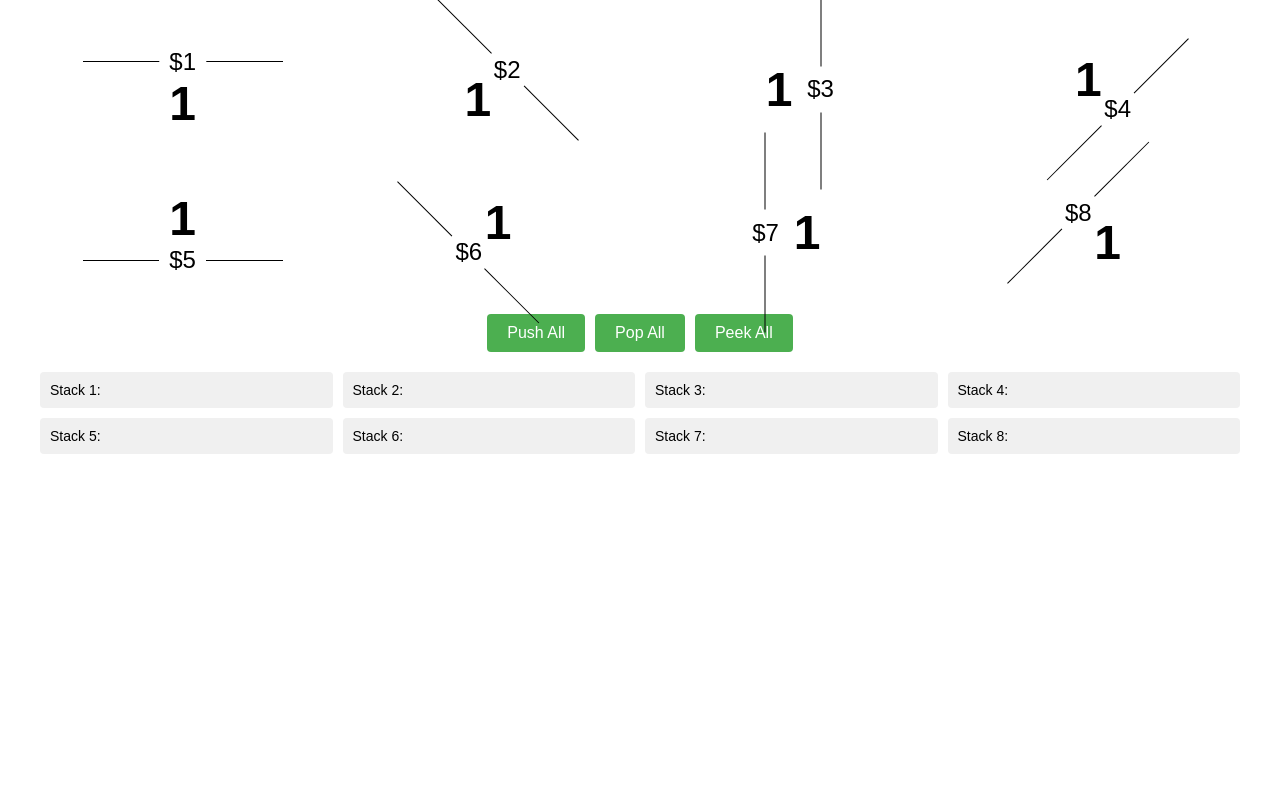
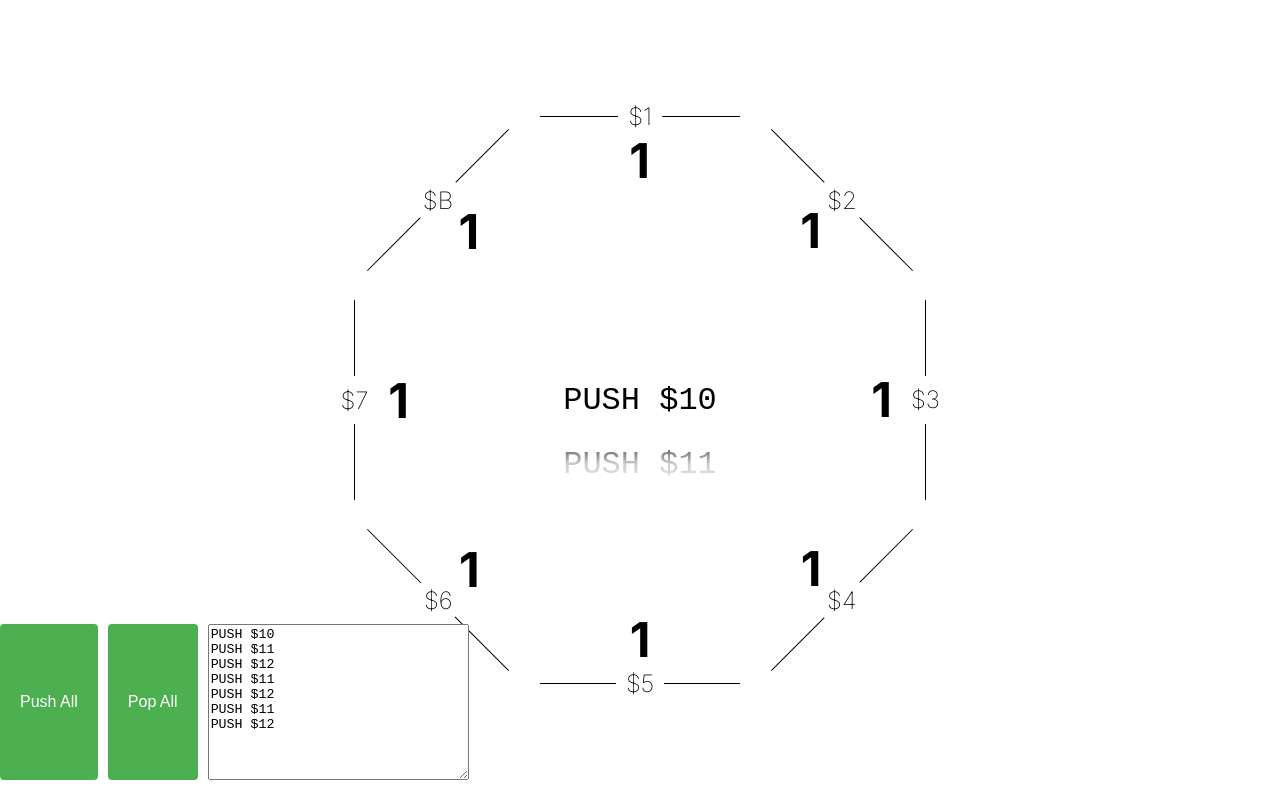
Before and after one commit to DaryeDev/valkyrie-vm, a Vue app: page / in a window 1280 px wide. Built offline with nearby package versions, Linux system fonts and the light colour scheme.

Commit message:
Editor bonito, algunos detalles y Stacks funcionales.
Queda pendiente enchufarlo todo a la VM.

```diff
--- a/index.html
+++ b/index.html
@@ -10,8 +10,15 @@
     <link href="https://fonts.googleapis.com/css2?family=Inter:ital,opsz,wght@0,14..32,100..900;1,14..32,100..900&display=swap" rel="stylesheet">
 
     <style>
-      body {
+      #app, body {
         font-family: 'Inter', sans-serif;
+        width: 100vw;
+        height: 100vh;
+        margin: 0;
+        display: flex;
+        justify-content: center;
+        align-items: center;
+        overflow: hidden;
       }
     </style>
 
--- a/src/components/LineEditor.vue
+++ b/src/components/LineEditor.vue
@@ -1,43 +1,204 @@
+<template>
+  <div class="editor-container" @wheel="interpretScroll" @keydown="handleKeyDown">
+    <div class="editor">
+      <div class="lines" ref="linesElement">
+        <div
+          v-for="(line, index) in lines"
+          :key="index"
+          class="line-wrapper"
+          :class="{ current: index === currentIndex }"
+          :ref="
+            (el) => {
+              if (index === currentIndex) currentLineRef = el;
+            }
+          "
+        >
+          <input v-model="lines[index]" @input="updateText" />
+        </div>
+      </div>
+    </div>
+    <div class="fade-top" @click="goUp"></div>
+    <div class="fade-bottom" @click="goDown"></div>
+  </div>
+</template>
+
 <script setup>
-import { ref } from 'vue'
+import { ref, computed, watch, nextTick } from "vue";
 
-defineProps({
-  msg: String,
-})
+const props = defineProps({
+  modelValue: {
+    type: String,
+    required: true,
+  },
+  currentLineIndex: {
+    type: Number,
+    default: 0,
+  },
+});
 
-const count = ref(0)
+const emit = defineEmits(["update:modelValue", "update:currentLineIndex"]);
+
+const currentLineRef = ref(null);
+const lines = ref(props.modelValue.split("\n").concat(""));
+const linesElement = ref(null);
+
+const currentIndex = computed({
+  get: () => props.currentLineIndex,
+  set: (value) => {
+    if (value >= 0 && value < lines.value.length) {
+      currentLineRef.value?.lastElementChild?.focus();
+      currentLineRef.value?.lastElementChild?.blur();
+      emit("update:currentLineIndex", value);
+      nextTick(() => {
+        currentLineRef.value?.scrollIntoView({
+          behavior: "smooth",
+          block: "center",
+        });
+
+        setTimeout(() => {
+          currentLineRef.value?.lastElementChild?.focus();
+        }, 150);
+      });
+    }
+  },
+});
+
+watch(
+  () => props.modelValue,
+  (newValue) => {
+    lines.value = newValue.split("\n").concat("");
+  }
+);
+
+function goUp() {
+  currentIndex.value = currentIndex.value - 1;
+}
+
+function goDown() {
+  currentIndex.value = currentIndex.value + 1;
+}
+
+function interpretScroll(e) {
+  e.preventDefault();
+  if (e.deltaY > 0) {
+    goDown();
+  } else if (e.deltaY < 0) {
+    goUp();
+  }
+}
+
+const updateText = () => {
+  emit("update:modelValue", lines.value.join("\n"));
+};
+
+const handleKeyDown = (e) => {
+  if (e.key === "ArrowDown") {
+    e.preventDefault();
+    goDown();
+  } else if (e.key === "ArrowUp") {
+    e.preventDefault();
+    goUp();
+  } else if (e.target === currentLineRef.value?.lastElementChild) {
+    if (e.key === "Tab") {
+      e.preventDefault();
+      if (e.shiftKey) {
+        goUp();
+      } else {
+        goDown();
+      }
+    } else if (e.key === "Enter") { // Add new line below
+      e.preventDefault();
+      lines.value.splice(currentIndex.value+1, 0, "");
+      emit("update:modelValue", lines.value.join("\n"));
+      goDown();
+    } else if (e.key === "Backspace") {
+      if (lines.value[currentIndex.value].length === 0) { // If it's an empty line, remove when hitting backspace
+        e.preventDefault();
+        lines.value.splice(currentIndex.value, 1);
+        emit("update:modelValue", lines.value.join("\n"));
+        goUp();
+      }
+    }
+  }
+};
 </script>
 
-<template>
-  <h1>{{ msg }}</h1>
+<style scoped lang="postcss">
+.editor-container {
+  position: relative;
+  height: 192px; /* Alto exacto para 3 líneas (64px * 3) */
+  overflow: hidden;
+}
 
-  <div class="card">
-    <button type="button" @click="count++">count is {{ count }}</button>
-    <p>
-      Edit
-      <code>components/HelloWorld.vue</code> to test HMR
-    </p>
-  </div>
+.editor {
+  height: 192px;
+  overflow-y: hidden;
 
-  <p>
-    Check out
-    <a href="https://vuejs.org/guide/quick-start.html#local" target="_blank"
-      >create-vue</a
-    >, the official Vue + Vite starter
-  </p>
-  <p>
-    Learn more about IDE Support for Vue in the
-    <a
-      href="https://vuejs.org/guide/scaling-up/tooling.html#ide-support"
-      target="_blank"
-      >Vue Docs Scaling up Guide</a
-    >.
-  </p>
-  <p class="read-the-docs">Click on the Vite and Vue logos to learn more</p>
-</template>
+  .lines {
+    overflow-y: scroll;
+    overflow-y: auto;
+    padding: 64px 0;
+  }
+}
 
-<style scoped>
-.read-the-docs {
-  color: #888;
+.line-wrapper {
+  height: 64px;
+  display: flex;
+  align-items: center;
+  justify-content: center;
+
+  &:not(.current) {
+    pointer-events: none;
+    user-select: none;
+  }
+}
+
+.line-wrapper input {
+  width: 100%;
+  height: 100%;
+  text-align: center;
+  font-family: monospace;
+  font-size: 2rem;
+  background: transparent;
+  border: none;
+  outline: none;
+}
+
+/* Degradados */
+.fade-top,
+.fade-bottom {
+  position: absolute;
+  left: 0;
+  right: 0;
+  height: 64px;
+}
+
+.fade-top {
+  top: 0;
+  background: linear-gradient(
+    to bottom,
+    rgb(255, 255, 255) 0%,
+    rgba(255, 255, 255, 0.8) 50%,
+    rgba(255, 255, 255, 0) 100%
+  );
+}
+
+.fade-bottom {
+  bottom: 0;
+  background: linear-gradient(
+    to top,
+    rgb(255, 255, 255) 0%,
+    rgba(255, 255, 255, 0.8) 50%,
+    rgba(255, 255, 255, 0) 100%
+  );
+}
+
+/* Ocultar scrollbar pero mantener funcionalidad */
+.editor {
+  scrollbar-width: none; /* Firefox */
+}
+
+.editor::-webkit-scrollbar {
+  display: none; /* Chrome, Safari, Edge */
 }
 </style>
--- a/src/components/NexusComponent.vue
+++ b/src/components/NexusComponent.vue
@@ -1,82 +1,117 @@
-<template>
-  <div class="multi-stack-container">
-    <div class="stacks-grid">
-      <StackComponent
-        v-for="(stack, index) in stacks"
-        :key="index"
-        :ref="el => { if (el) stackRefs[index] = el }"
-        :separatorText="`$${index + 1}`"
-        :rotation="[180, 225, 270, 315, 0, 45, 90, 135][index % 8]"
-      />
-    </div>
-    <div class="global-controls">
-      <button @click="pushAll">Push All</button>
-      <button @click="popAll">Pop All</button>
-      <button @click="peekAll">Peek All</button>
-    </div>
-    <div class="operation-results">
-      <div v-for="(result, index) in operationResults" :key="index">
-        Stack {{ index + 1 }}: {{ result }}
-      </div>
-    </div>
-  </div>
-</template>
-
 <script setup>
   import { ref, onMounted } from 'vue';
-import StackComponent from './StackComponent.vue'; // Asegúrate de que la ruta sea correcta
+  import StackComponent from './StackComponent.vue';
+  import LineEditor from './LineEditor.vue';
 
-const stacks = ref(Array(8).fill(null));
+  const stackNumber = ref(8); // No cambiar de 8, no se ve bonito en la interfaz
+  const stacks = ref(Array(stackNumber.value).fill(null));
   const stackRefs = ref([]);
-const operationResults = ref(Array(8).fill(''));
+
+  var lineEditor = ref();
+  const fullText = ref('PUSH $10\nPUSH $11\nPUSH $12\nPUSH $11\nPUSH $12\nPUSH $11\nPUSH $12');
+  const currentLine = ref(0);
 
   onMounted(() => {
-  // Asegurarse de que tenemos todas las referencias después del montaje
     stackRefs.value = stackRefs.value.filter(ref => ref != null);
   });
 
   const pushAll = () => {
     stackRefs.value.forEach((stack, index) => {
       stack.push();
-    operationResults.value[index] = `Pushed to stack ${index + 1}`;
     });
   };
 
   const popAll = () => {
     stackRefs.value.forEach((stack, index) => {
       const result = stack.pop();
-    operationResults.value[index] = result !== null ? `Popped ${result} from stack ${index + 1}` : `Stack ${index + 1} is empty`;
-  });
-};
-
-const peekAll = () => {
-  stackRefs.value.forEach((stack, index) => {
-    const result = stack.peek();
-    operationResults.value[index] = result !== null ? `Peeked ${result} from stack ${index + 1}` : `Stack ${index + 1} is empty`;
     });
   };
 </script>
 
-<style scoped>
-.multi-stack-container {
-  font-family: Arial, sans-serif;
-  max-width: 1200px;
-  margin: 0 auto;
-  padding: 20px;
+<template>
+  <div class="stacksContainer">
+    <StackComponent
+        v-for="(stack, index) in stacks"
+        class="stack"
+        :key="index"
+        :ref="el => { if (el) stackRefs[index] = el }"
+        :separatorText="index === stacks.length - 1 ? '$B' : `$${index + 1}`"
+        :rotation="((360 / stackNumber) * (index % stackNumber))+180"
+      />
+  </div>
+  <div class="lineEditor">
+    <LineEditor
+      ref="lineEditor"
+      v-model="fullText"
+      v-model:currentLineIndex="currentLine"
+    />
+  </div>
+  <div class="global-controls" style="z-index: 1;">
+    <button @click="pushAll">Push All</button>
+    <button @click="popAll">Pop All</button>
+    <textarea name="" id="" cols="30" rows="10" v-model="fullText"></textarea>
+  </div>
+</template>
+
+<style scoped lang="postcss">
+  .stacksContainer {
+    display: flex;
+    flex-wrap: wrap;
+    justify-content: center;
+    position: relative;
+    width: 500px;
+    height: 440px;
+
+    .stack {
+      transform-origin: top;
+      margin: 10px;
+      position: absolute;
+
+      &:nth-child(2) {
+        top: 62px;
+        right: -10px;
+      }
+      &:nth-child(3) {
+        top: 210px;
+        right: -72px;
+      }
+      &:nth-child(4) {
+        top: 358px;
+        right: -10px;
+      }
+      &:nth-child(5) {
+        top: 420px;
+      }
+      &:nth-child(6) {
+        top: 358px;
+        left: -10px;
+      }
+      &:nth-child(7) {
+        top: 210px;
+        left: -72px;
+      }
+      &:nth-child(8) {
+        top: 62px;
+        left: -10px;
+      }
+    }
   }
 
-.stacks-grid {
-  display: grid;
-  grid-template-columns: repeat(4, 1fr);
-  gap: 20px;
-  margin-bottom: 20px;
+  .lineEditor {
+    display: flex;
+    position: absolute;
+    justify-content: center;
+    gap: 10px;
   }
 
   .global-controls {
     display: flex;
+    position: absolute;
     justify-content: center;
     gap: 10px;
     margin-bottom: 20px;
+    bottom: 0;
+    left: 0;
   }
 
   .global-controls button {
--- a/src/components/StackComponent.vue
+++ b/src/components/StackComponent.vue
@@ -1,5 +1,5 @@
 <template>
-  <div class="stack" :style="{ '--rotation': rotation+'deg', '--counterrotation': (360 - rotation)+'deg' }">
+  <div class="stack" :style="{ '--rotation': rotation+'deg', '--counterrotation': (360 - rotation)+'deg', '--pushAnimation': getTranslateString(rotation), '--popAnimation': getTranslateString(-rotation) }"  @click="dcmnt.execCommand('insertText', false, `${separatorText}`)">
     <transition-group name="stack-anim">
       <div v-if="stackItems.length > 0" key="first-item" class="stack-item first-item">
         {{ stackItems[0].value }}
@@ -20,12 +20,13 @@
 </template>
 
 <script setup>
+const dcmnt = document;
 import { ref } from 'vue';
 
 const props = defineProps({
   separatorText: {
     type: String,
-    default: '$5'
+    default: ''
   },
   rotation: {
     type: Number,
@@ -39,8 +40,54 @@ const stackItems = ref([
 const lastOperation = ref('');
 let nextId = stackItems.value.length + 1;
 
+function getCoordinatesFromAngle(angle) {
+    // Asegurarse de que el ángulo esté en el rango de 0 a 360
+    angle = angle % 360;
+    if (angle < 0) angle += 360;
+
+    // Definir las coordenadas correspondientes a cada ángulo predefinido
+    const coordinates = [
+        { angle: 0, x: 0, y: -20 },
+        { angle: 45, x: 20, y: -20 },
+        { angle: 90, x: 20, y: 0 },
+        { angle: 135, x: 20, y: 20 },
+        { angle: 180, x: 0, y: 20 },
+        { angle: 225, x: -20, y: 20 },
+        { angle: 270, x: -20, y: 0 },
+        { angle: 315, x: -20, y: -20 }
+    ];
+
+    // Función para interpolar entre dos puntos
+    function interpolate(point1, point2, t) {
+        const x = point1.x + (point2.x - point1.x) * t;
+        const y = point1.y + (point2.y - point1.y) * t;
+        return { x, y };
+    }
+
+    // Encontrar los dos puntos entre los cuales se encuentra el ángulo dado
+    for (let i = 0; i < coordinates.length; i++) {
+        const currentPoint = coordinates[i];
+        const nextPoint = coordinates[(i + 1) % coordinates.length];
+
+        if (angle >= currentPoint.angle && angle <= nextPoint.angle) {
+            // Calcular el factor de interpolación t
+            const t = (angle - currentPoint.angle) / (nextPoint.angle - currentPoint.angle);
+            // Interpolar para encontrar el punto en el ángulo dado
+            return interpolate(currentPoint, nextPoint, t);
+        }
+    }
+
+    // Si el ángulo es exactamente 0 o 360, devolver el punto correspondiente
+    return coordinates[0];
+}
+
+const getTranslateString = (rotation) => {
+  var { x, y } = getCoordinatesFromAngle(rotation);
+  return `translateY(${y}px) translateX(${x}px)`;
+};
+
 const push = () => {
-  const newItem = { id: nextId++, value: Math.floor(Math.random() * 10) + 1 };
+  const newItem = { id: nextId++, value: Math.floor(Math.random() * 9) + 1 };
   stackItems.value.unshift(newItem);
   lastOperation.value = `Pushed: ${newItem.value}`;
 };
@@ -64,7 +111,6 @@ const peek = () => {
   return null;
 };
 
-
 defineExpose({
   push,
   pop,
@@ -75,14 +121,13 @@ defineExpose({
 <style scoped lang="postcss">
 .stack {
   max-width: 200px;
-  margin: 0 auto;
   text-align: center;
   width: 100%;
   display: flex;
   flex-direction: column;
   align-items: center;
-  padding: 20px 0;
   transform: rotate(var(--rotation));
+  user-select: none;
 }
 
 .stack-item {
@@ -148,12 +193,12 @@ defineExpose({
 
 .stack-anim-enter-from {
   opacity: 0;
-  transform: translateY(-20px);
+  transform: var(--pushAnimation);
 }
 
 .stack-anim-leave-to {
   opacity: 0;
-  transform: translateY(20px);
+  transform: var(--popAnimation);
 }
 
 </style>
--- /dev/null
+++ b/src/components/TestStacksComponent.vue
@@ -0,0 +1,109 @@
+<template>
+  <div class="multi-stack-container">
+    <div class="stacks-grid">
+      <StackComponent
+        v-for="(stack, index) in stacks"
+        :key="index"
+        :ref="el => { if (el) stackRefs[index] = el }"
+        :separatorText="`$${index + 1}`"
+        :rotation="[180, 225, 270, 315, 0, 45, 90, 135][index % 8]"
+      />
+    </div>
+    <div class="global-controls">
+      <button @click="pushAll">Push All</button>
+      <button @click="popAll">Pop All</button>
+      <button @click="peekAll">Peek All</button>
+    </div>
+    <div class="operation-results">
+      <div v-for="(result, index) in operationResults" :key="index">
+        Stack {{ index + 1 }}: {{ result }}
+      </div>
+    </div>
+  </div>
+</template>
+
+<script setup>
+import { ref, onMounted } from 'vue';
+import StackComponent from './StackComponent.vue'; // Asegúrate de que la ruta sea correcta
+
+const stacks = ref(Array(8).fill(null));
+const stackRefs = ref([]);
+const operationResults = ref(Array(8).fill(''));
+
+onMounted(() => {
+  // Asegurarse de que tenemos todas las referencias después del montaje
+  stackRefs.value = stackRefs.value.filter(ref => ref != null);
+});
+
+const pushAll = () => {
+  stackRefs.value.forEach((stack, index) => {
+    stack.push();
+    operationResults.value[index] = `Pushed to stack ${index + 1}`;
+  });
+};
+
+const popAll = () => {
+  stackRefs.value.forEach((stack, index) => {
+    const result = stack.pop();
+    operationResults.value[index] = result !== null ? `Popped ${result} from stack ${index + 1}` : `Stack ${index + 1} is empty`;
+  });
+};
+
+const peekAll = () => {
+  stackRefs.value.forEach((stack, index) => {
+    const result = stack.peek();
+    operationResults.value[index] = result !== null ? `Peeked ${result} from stack ${index + 1}` : `Stack ${index + 1} is empty`;
+  });
+};
+</script>
+
+<style scoped>
+.multi-stack-container {
+  font-family: Arial, sans-serif;
+  max-width: 1200px;
+  margin: 0 auto;
+  padding: 20px;
+}
+
+.stacks-grid {
+  display: grid;
+  grid-template-columns: repeat(4, 1fr);
+  gap: 20px;
+  margin-bottom: 20px;
+}
+
+.global-controls {
+  display: flex;
+  justify-content: center;
+  gap: 10px;
+  margin-bottom: 20px;
+}
+
+.global-controls button {
+  padding: 10px 20px;
+  font-size: 16px;
+  cursor: pointer;
+  background-color: #4CAF50;
+  color: white;
+  border: none;
+  border-radius: 4px;
+  transition: background-color 0.3s;
+}
+
+.global-controls button:hover {
+  background-color: #45a049;
+}
+
+.operation-results {
+  display: grid;
+  grid-template-columns: repeat(4, 1fr);
+  gap: 10px;
+}
+
+.operation-results div {
+  background-color: #f0f0f0;
+  padding: 10px;
+  border-radius: 4px;
+  font-size: 14px;
+}
+</style>
--- a/src/main.js
+++ b/src/main.js
@@ -1,5 +1,4 @@
 import { createApp } from 'vue'
-// import './style.css'
 import App from './App.vue'
 
 createApp(App).mount('#app')
```
Also changed, not shown: tests/testStringArgs.js (deleted, +0 -26 lines). Lines whose indentation alone changed are shown as unchanged.
